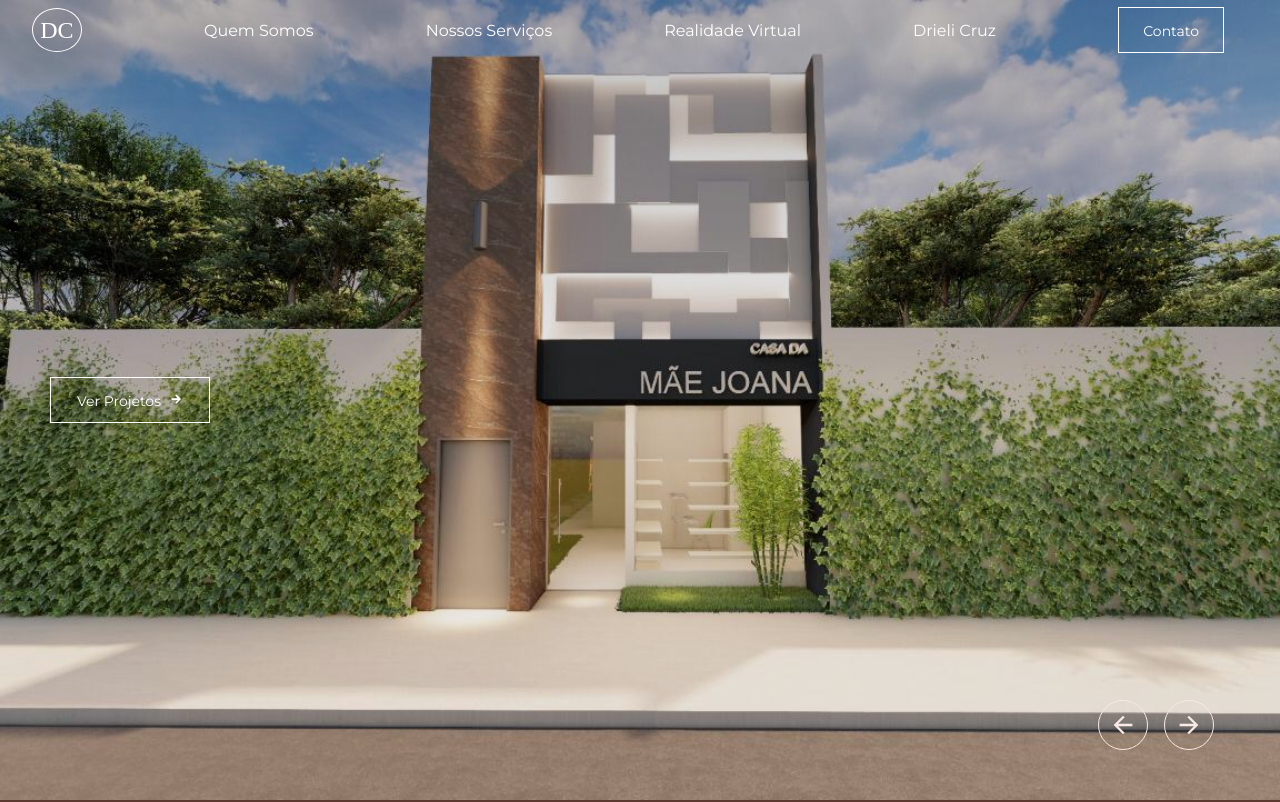
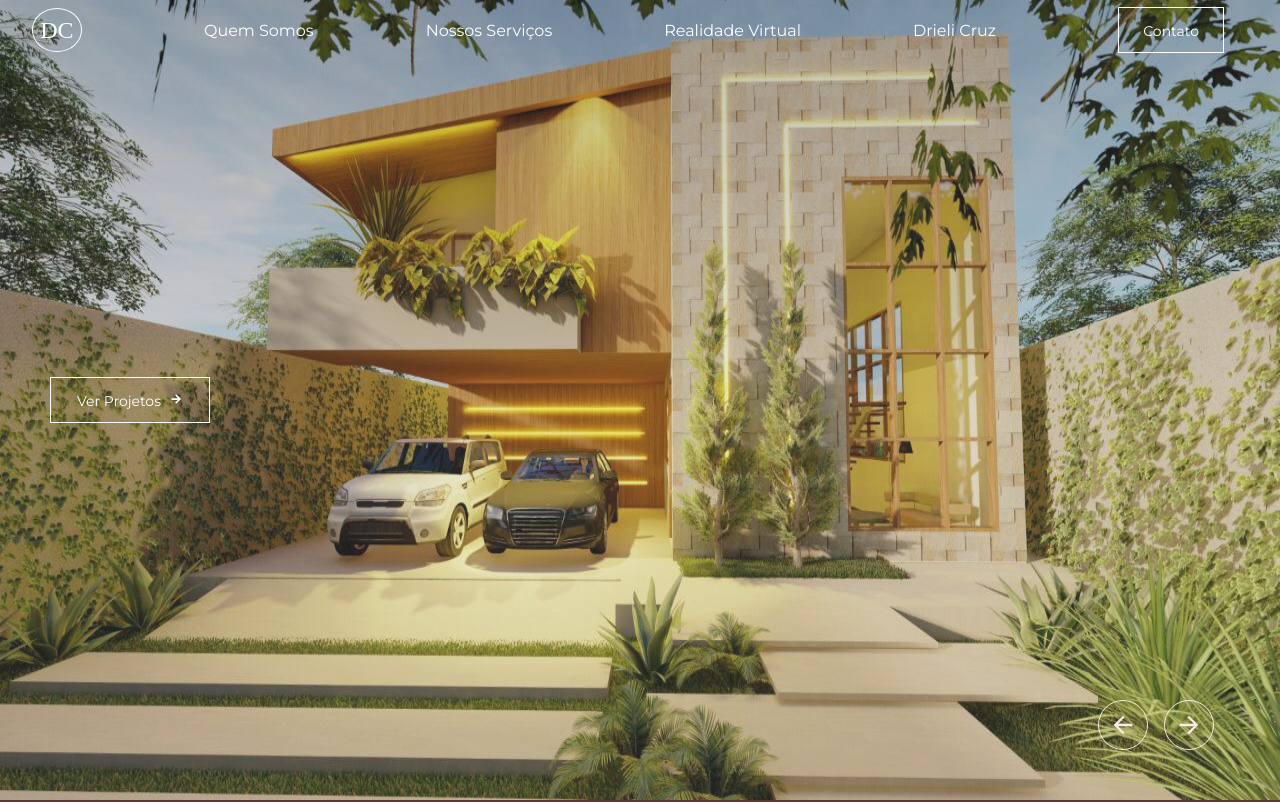
Before and after one commit to rapzaDev/Arquitetura-DricaCruz, a React (Create React App) app: page / in a window 1280 px wide. Shown: the top 802 px of the page. Built offline with nearby package versions, Linux system fonts and the light colour scheme.

Commit message:
Dashboard updates - IMages animation

```diff
--- a/package.json
+++ b/package.json
@@ -10,12 +10,14 @@
     "@types/node": "^12.0.0",
     "@types/react": "^17.0.0",
     "@types/react-dom": "^17.0.0",
+    "@types/react-lazy-load-image-component": "^1.5.1",
     "@types/react-scroll": "^1.8.2",
     "eslint-config-airbnb-base": "^14.2.1",
     "polished": "^4.1.1",
     "react": "^17.0.1",
     "react-dom": "^17.0.1",
     "react-icons": "^4.2.0",
+    "react-lazy-load-image-component": "^1.5.1",
     "react-player": "^2.9.0",
     "react-router-dom": "^5.2.0",
     "react-scripts": "4.0.3",
--- a/src/pages/Dashboard/Hero/index.tsx
+++ b/src/pages/Dashboard/Hero/index.tsx
@@ -47,7 +47,7 @@ const Hero: React.FC<IHero> = ({ id }) => {
       );
     };
 
-    const timeoutNext = setTimeout(nextSlide, 3000);
+    const timeoutNext = setTimeout(nextSlide, 5000);
 
     return () => {
       if (timeoutNext) {
@@ -70,10 +70,14 @@ const Hero: React.FC<IHero> = ({ id }) => {
         <HeroWrapper>
           {data.map((slide, index) => {
             return (
-              <HeroSlide key={index}>
+              <HeroSlide key={slide.image}>
                 {index === current && (
                   <HeroSlider>
-                    <HeroImage src={slide.image} alt={slide.alt} />
+                    <HeroImage
+                      src={slide.image}
+                      alt={slide.alt}
+                      effect="blur"
+                    />
                     <HeroContent>
                       <LinkRouter
                         className="linkrouter"
--- a/src/pages/Dashboard/Hero/styles.ts
+++ b/src/pages/Dashboard/Hero/styles.ts
@@ -1,10 +1,22 @@
-import styled, { css } from 'styled-components';
+import styled, { css, keyframes } from 'styled-components';
 import {
   IoMdArrowRoundForward,
   IoMdArrowBack,
   IoMdArrowForward,
 } from 'react-icons/io';
 import { shade } from 'polished';
+import { LazyLoadImage } from 'react-lazy-load-image-component';
+
+const appearFromZ = keyframes`
+  from {
+    opacity: 0;
+    transform: translateZ(50px);
+  }
+  to {
+    opacity: 1;
+    transform: translateZ(0px);
+  }
+`;
 
 interface IHeroProps {
   id: string;
@@ -65,13 +77,14 @@ export const HeroSlider = styled.div`
   }
 `;
 
-export const HeroImage = styled.img`
+export const HeroImage = styled(LazyLoadImage)`
   position: absolute;
   top: 0;
   left: 0;
   width: 100%;
   height: 100%;
-  object-fit: cover;
+  animation: ${appearFromZ} 2.5s;
+  /* object-fit: cover; */
 `;
 
 export const HeroContainer = styled.div`
```
Also changed, not shown: 1 other file (tests, documents, lock files or other folders).
